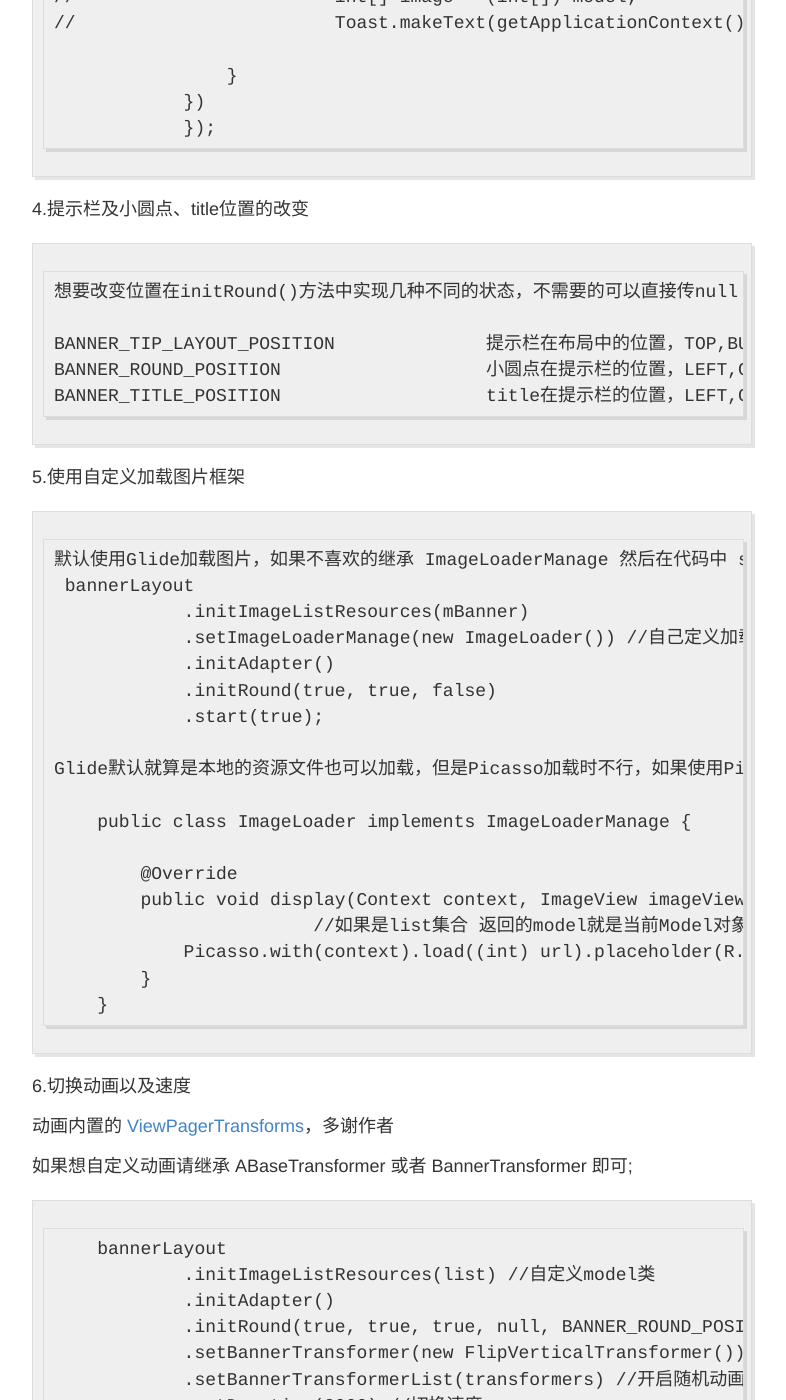
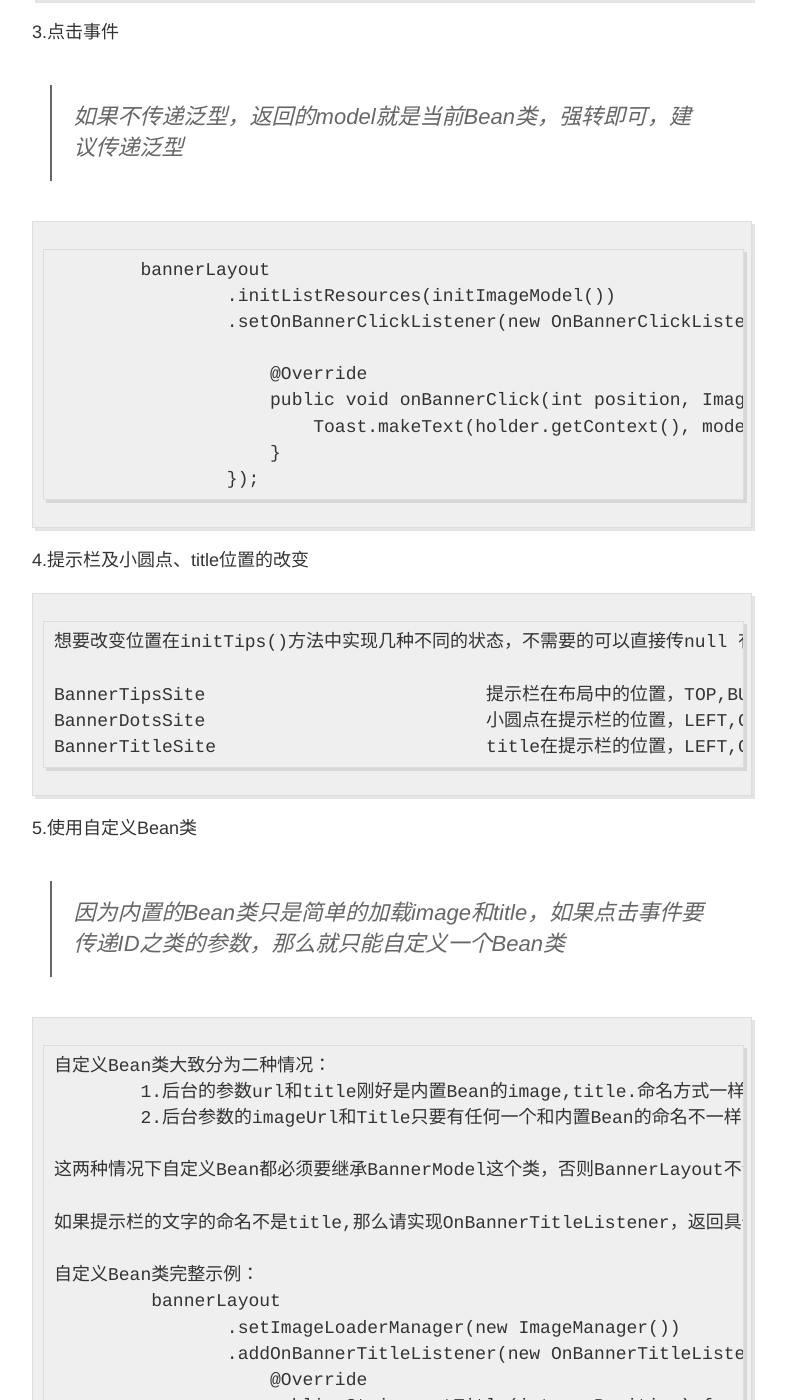
Before and after one commit to 7449/7449.github.io, a Jekyll site: the page built from _posts/2016-10-26-Android_BannerLayout.md, in a window 1280 px wide and 1400 px high, scrolled down 3514 px. Shown: the whole window, without its empty margins (248-1034 px from the left). Built offline with Jekyll 4.4.1, drawn with Linux system fonts in a browser that asks for light colours; some of the changed text lies outside the part shown.

Commit message:
update BannerLayout.md

```diff
--- a/_posts/2016-10-26-Android_BannerLayout.md
+++ b/_posts/2016-10-26-Android_BannerLayout.md
@@ -3,14 +3,14 @@ layout: post
 title: Android_BannerLayout
 ---
 
-一个支持图片无限轮播的控件，以最少的代码实现Android Banner的实现，仅需五行代码
+支持图片无限轮播的BannerLayout
 
 
 一些自定义参数请看示例代码里面的说明，这里就不再多说
 
 代码示例：[[https://github.com/7449/BannerLayout(https://github.com/7449/BannerLayout)](https://github.com/7449/BannerLayout)
 
-##支持功能
+## 支持功能
 
 
 - 可自定义小圆点（左中右）,title（左中右）,提示栏（上中下）位置
@@ -31,139 +31,166 @@ title: Android_BannerLayout
 
 - 支持动画(随机动画需要List动画集合)
 
+- 支持自定义Bean类，如果只是简单使用，可以使用系统默认的BannerBean
+
+- 支持垂直滚动，使用动画实现，所以垂直滚动不能使用动画
+
 使用效果
 
 >simple只有第一个示例默认开启轮播，其余的示例不开启轮播,simple录制有点丢帧
 
 ![](http://i.imgur.com/yLQUFvQ.gif)
 
-##基础使用方法
+## 基础使用方法
 
 >项目中引用
 
-		compile 'com.ydevelop:bannerlayout:0.0.6'
+	compile 'com.ydevelop:bannerlayout:1.0.2'
 
 >更新状态
 
-	0.0.6：修改部分代码，数组格式由int改为object，重写simple
-
-	0.0.5：添加动画，支持自定义动画，系统自带十几种动画，支持随机动画
-
-	0.0.4： 支持自定义Model类，自定的需要继承BaseModel，修改0.0.3不能点击的bug
-
-	0.0.3： 添加上次忘记添加的一些方法，支持自定义提示栏，如果自定义提示栏请不要初始化initRound()
-
-	0.0.2： 修改部分代码，加载图片可选择自定义加载框架或者使用默认的Glide
-
-	0.0.1：提交项目
+	1.0.2 : 修复动画点击bug
+	...
 
 
 >如果是网络加载图片 记得添加
 
 	<uses-permission android:name="android.permission.INTERNET" />
 
-1.数组方式（由int改为object,以便适应不同的类型）
+>简单使用方式
 
-        BannerLayout bannerLayout = (BannerLayout) findViewById(R.id.bannerLayout);
-        Object[] mImage = new Object[]{"http://ww2.sinaimg.cn/bmiddle/0060lm7Tgw1f94c6kxwh0j30dw099ta3.jpg", R.drawable.banner2, R.drawable.banner3};
-        String[] mTitle = new String[]{"bannerl", "banner2", "banner3"};
-        bannerLayout
-                .initImageArrayResources(mImage, mTitle)
-                .initAdapter()
-                .initRound(true, true, true)
-                .start(true);
+            holder.getBannerLayout()
+                    .initListResources(initImageModel())//初始化数据
+                    .initTips(true, true, true, BannerTipsSite.TOP, null, null)//设置tips
+                    .start(true, 2000)//轮播 轮播时间
+
+>细节问题
+
+	一些TipsLayout设置  比如字体大小 颜色之类的就要放在initTips之前调用，
+	1.x版本在0.x版本的基础上去掉了手动调用initAdapter()，放在了初始化数据之后主动调用，
+	所以ViewPager的一些方法就要放在初始化数据之前调用，例如滑动速度 是否竖直滑动 自定义提示栏。
+
+1.数组方式
+
+>数组使用也是在内部转化成List数据，所以点击事件以及自定义ImageLoaderManager传递的泛型均为BannerModel
+
+        Object[] mImage = ;
+        String[] mTitle = ;
+        holder.getBannerLayout()
+                .initArrayResources(mImage, mTitle)
+                .initTips(true, true, true, BannerTipsSite.BOTTOM, BannerDotsSite.LEFT, BannerTitleSite.RIGHT);
 
 2.List集合
 
-        BannerLayout bannerLayout = (BannerLayout) findViewById(R.id.bannerLayout);
         List<BannerModel> mDatas = new ArrayList<>();
-        mDatas.add(new BannerModel("http://ww2.sinaimg.cn/bmiddle/0060lm7Tgw1f94c6kxwh0j30dw099ta3.jpg", "那个时候刚恋爱，这个时候放分手"));
-        mDatas.add(new BannerModel("http://ww4.sinaimg.cn/bmiddle/0060lm7Tgw1f94c6qyhzgj30dw07t75g.jpg", "羞羞呢～"));
-        mDatas.add(new BannerModel("http://ww1.sinaimg.cn/bmiddle/0060lm7Tgw1f94c6f7f26j30dw0ii76k.jpg", "腿不长 但细"));
-        mDatas.add(new BannerModel("http://ww4.sinaimg.cn/bmiddle/0060lm7Tgw1f94c63dfjxj30dw0hjjtn.jpg", "深夜了"));
+		...
         bannerLayout
                 .initImageListResources(mDatas)
-                .initAdapter()
-                .initRound()
+                .initTips()
                 .start(true);
 
-3.点击事件，也可以自己单独写，如果是list集合 返回的是当前model对象，如果是数组，返回的object就是当前数组对象,自定义的model如果获取的json图片命名不是image，请自行实现	ImageLoaderManage，返回的object里面获取网络url
+3.点击事件
+
+>如果不传递泛型，返回的model就是当前Bean类，强转即可，建议传递泛型
 
 
-		bannerLayout
-                .initImageListResources(list)
-                .initAdapter()
-                .initRound()
-                .start(true)
-                .setOnBannerClickListener(new OnBannerClickListener() {
-                    @Override
-                    public void onBannerClick(int position, Object model) {
-                        ImageModel imageModel = (ImageModel) model;
-                        Toast.makeText(getApplicationContext(), imageModel.getTestText(), Toast.LENGTH_SHORT).show();
-                        //如果是array  返回的object是传入的数组对象
-	//                        int[] image = (int[]) model;
-	//                        Toast.makeText(getApplicationContext(), image[position], Toast.LENGTH_SHORT).show();
+            bannerLayout
+                    .initListResources(initImageModel())
+                    .setOnBannerClickListener(new OnBannerClickListener<ImageModel>() {
 
-                    }
-                })
-                });
+                        @Override
+                        public void onBannerClick(int position, ImageModel model) {
+                            Toast.makeText(holder.getContext(), model.getTestText(), Toast.LENGTH_SHORT).show();
+                        }
+                    });
 
 4.提示栏及小圆点、title位置的改变
 
-	想要改变位置在initRound()方法中实现几种不同的状态，不需要的可以直接传null 有默认的参数
+	想要改变位置在initTips()方法中实现几种不同的状态，不需要的可以直接传null 有默认的参数
 
-	BANNER_TIP_LAYOUT_POSITION 	 	提示栏在布局中的位置，TOP,BUTTOM,CENTERED三种可选
-	BANNER_ROUND_POSITION  			小圆点在提示栏的位置，LEFT,CENTERED,RIGHT三种可选
-	BANNER_TITLE_POSITION  			title在提示栏的位置，LEFT,CENTERED,RIGHT三种可选
+	BannerTipsSite 	 			提示栏在布局中的位置，TOP,BUTTOM,CENTERED三种可选
+	BannerDotsSite  			小圆点在提示栏的位置，LEFT,CENTERED,RIGHT三种可选
+	BannerTitleSite  			title在提示栏的位置，LEFT,CENTERED,RIGHT三种可选
 
-5.使用自定义加载图片框架
+5.使用自定义Bean类
 
-	默认使用Glide加载图片，如果不喜欢的继承 ImageLoaderManage 然后在代码中 setImageLoaderManage.
+>因为内置的Bean类只是简单的加载image和title，如果点击事件要传递ID之类的参数，那么就只能自定义一个Bean类
+
+	自定义Bean类大致分为二种情况：
+		1.后台的参数url和title刚好是内置Bean的image,title.命名方式一样，那么可以直接使用.
+		2.后台参数的imageUrl和Title只要有任何一个和内置Bean的命名不一样的，就必须要自定义ImageLoaderManage,因为BannerLayout默认的是获取BannerModel里面的image和title，除非你和后台协商好，让他把命名改一下
+
+	这两种情况下自定义Bean都必须要继承BannerModel这个类，否则BannerLayout不会识别出来，至于自定义ImageLoaderManager请看第六条
+
+	如果提示栏的文字的命名不是title,那么请实现OnBannerTitleListener，返回具体的title即可
+
+	自定义Bean类完整示例：
+		 bannerLayout
+                    .setImageLoaderManager(new ImageManager())
+                    .addOnBannerTitleListener(new OnBannerTitleListener() {
+                        @Override
+                        public String getTitle(int newPosition) {
+                            return initBannerBean().get(newPosition).getThisTitle();
+                        }
+                    })
+                    .initImageListResources(initBannerBean())
+                    .initTips(true, true, true);
+
+6.使用自定义加载图片框架
+
+>BannerLayout内部引用Glide3.7.0，如果不想在你的项目中使用这个版本，请用exclude将它排除掉，再自行引入你使用的版本
+
+	默认使用Glide加载图片，如果不喜欢的继承 ImageLoaderManager 然后在代码中 setImageLoaderManager.
+
 	 bannerLayout
                 .initImageListResources(mBanner)
                 .setImageLoaderManage(new ImageLoader()) //自己定义加载图片的方式
-                .initAdapter()
-                .initRound(true, true, false)
+                .initTips(true, true, false)
                 .start(true);
 
-	Glide默认就算是本地的资源文件也可以加载，但是Picasso加载时不行，如果使用Picasso加载图片请把url强转成int类型，其他的没有试过。
+	public class ImageManager implements ImageLoaderManager<BannerBean> {
 
-	    public class ImageLoader implements ImageLoaderManage {
+	    @Override
+	    public void display(Context context, ImageView imageView, BannerBean model) {
+	        Picasso.with(context)
+	                .load(model.getImageUrl())
+	                .placeholder(R.mipmap.ic_launcher)
+	                .error(R.mipmap.ic_launcher)
+	                .into(imageView);
+	    }
+	}
 
-	        @Override
-	        public void display(Context context, ImageView imageView, Object url, Object model) {
-				//如果是list集合 返回的model就是当前Model对象，如果是数组，返回的model就是当前数组对象
-	            Picasso.with(context).load((int) url).placeholder(R.mipmap.ic_launcher).error(R.mipmap.ic_launcher).into(imageView);
-	        }
-	    }
+7.切换动画以及速度
 
-6.切换动画以及速度
+>垂直滚动的动画
+
+viewpager的垂直这里用的是动画，所以只要选择了垂直滚动，设置动画无效
 
 动画内置的 [ViewPagerTransforms](https://github.com/ToxicBakery/ViewPagerTransforms)，多谢作者
 
-如果想自定义动画请继承 ABaseTransformer 或者 BannerTransformer 即可;
 
-        bannerLayout
-                .initImageListResources(list) //自定义model类
-                .initAdapter()
-                .initRound(true, true, true, null, BANNER_ROUND_POSITION.LEFT, BANNER_TITLE_POSITION.CENTERED)
-                .setBannerTransformer(new FlipVerticalTransformer())  //切换动画效果
-                .setBannerTransformerList(transformers) //开启随机动画,这里设置，那就没必要设置切换动画效果了，需要一个list动画集合
-                .setDuration(3000) //切换速度
-                .start();
+	如果想自定义动画请继承 ABaseTransformer 或者 BannerTransformer 即可;
 
-如果只想使用内置的动画可以用 BANNER_ANIMATION 进行选择
+	        bannerLayout
+	                .initImageListResources(list) //自定义model类
+	                .initTips()
+	                .setBannerTransformer(new FlipVerticalTransformer())  //切换动画效果
+	                .setBannerTransformerList(transformers) //开启随机动画,这里设置，那就没必要设置切换动画效果了，需要一个list动画集合
+	                .setDuration(3000) //切换速度
+	                .start();
 
-例：
+	如果只想使用内置的动画可以用 BannerAnimationType 进行选择
 
-	   bannerLayout
-                .initImageListResources(list) //自定义model类
-                .initAdapter()
-                .initRound(true, true, true, null, BANNER_ROUND_POSITION.LEFT, BANNER_TITLE_POSITION.CENTERED)
-                .setBannerTransformer(BANNER_ANIMATION.CUBE_IN)
-                .start();
+	例：
 
-动画集合：
+		   bannerLayout
+	                .initImageListResources(list) //自定义model类
+	                .initTips()
+	                .setBannerTransformer(BannerAnimationType.CUBE_IN)
+	                .start();
+
+8.动画集合：
+
 
 >自定义动画集合
 
@@ -173,19 +200,18 @@ title: Android_BannerLayout
 
 >系统动画集合
 
-		 List<BANNER_ANIMATION> enumTransformer = new ArrayList<>();
+		 List<BannerAnimationType> enumTransformer = new ArrayList<>();
 
-		bannerLayout..setBannerSystemTransformerList(enumTransformer);
+		bannerLayout.setBannerSystemTransformerList(enumTransformer);
 
-7.自定义提示栏
+9.自定义提示栏
 
->自定义提示栏不建议使用，为了简便才封装，如果使用自定义提示栏就违背初衷，所以没有什么能快速设置的功能请尽量提[lssues](https://github.com/7449/BannerLayoutSimple/issues),除非是非常奇葩的需求，再使用自定义提示栏吧
+>自定义提示栏不建议使用，没有什么能快速设置的功能请尽量提[lssues](https://github.com/7449/BannerLayoutSimple/issues)
 
         bannerLayout
                 .initImageListResources(mDatas)
                 .addOnBannerPageChangeListener(new BannerOnPage())
-				.addPromptBar(new PromptBarView(getBaseContext())) //自定义提示栏view initAdapter之前调用生效
-                .initAdapter()
+				.addPromptBar(new PromptBarView(getBaseContext()))
                 .start(true);
 
      /**
@@ -208,7 +234,7 @@ title: Android_BannerLayout
 	    }
 	}
 
->最后调用start（）的时候可以决定是否开启自动轮播，不管在fragment还是activity里面，应该在合适的生命周期里选择暂停或者恢复轮播（如果开启了自动轮播），BannerLayout已经提供了方法，使用者直接调用就可以了，如果使用List数据，请使用BannerModel
+>最后调用start()的时候可以决定是否开启自动轮播，不管在fragment还是activity里面，应该在合适的生命周期里选择暂停或者恢复轮播（如果开启了自动轮播），BannerLayout已经提供了方法，使用者直接调用就可以了
 
 
 
@@ -219,30 +245,24 @@ title: Android_BannerLayout
 delay_time   						|轮播时间					|默认2s
 start_rotation   					|是否开启自动轮播				|true 开启，默认不开启
 view_pager_touch_mode   			|viewpager是否可以手动滑动	|true禁止滑动,false可以滑动，默认可以滑动
-round_selector   					|小圆点状态选择器				|可参考自带的
-round_container_background_switch   |是否显示提示控件的背景		|true 显示，默认不显示
-round_left_margin   				|小圆点的marginLeft			|默认10
-round_right_margin   				|小圆点的marginRight			|默认10
+banner_duration						|viewPager切换速度			|默认800，越大越慢
+banner_isVertical					|viewPager垂直滚动			|默认不是垂直滚动，true开启
+dots_visible		  				|是否显示小圆点				|默认显示
+dots_selector   					|小圆点状态选择器				|可参考自带的
+dots_left_margin	   				|小圆点的marginLeft			|默认10
+dots_right_margin   				|小圆点的marginRight			|默认10
+dots_width   						|小圆点width					|默认15
+dots_height   						|小圆点height				|默认15
+is_tips_background					|是否显示提示控件的背景		|true 显示，默认不显示
+tips_background				   		|BannerTips背景色			|默认半透明色
+tips_width				   			|BannerTips宽度				|填充屏幕
+tips_height			 				|BannerTips高度				|默认50
+glide_error_image  					|glide加载错误占位符			|默认android自带图标
+glide_place_image  					|glide加载中占位符			|默认android自带图标
+title_visible		  				|是否显示title				|默认不显示
+title_size			   				|字体大小					|默认12
+title_color		 					|字体颜色					|默认黄色
+title_width		 					|字体width					|默认自适应
+title_height		 				|字体height					|默认自适应
 title_left_margin   				|title marginLeft			|默认10
 title_right_margin   				|title marginRight			|默认10
-round_width   						|小圆点width					|默认15
-round_height   						|小圆点height				|默认15
-round_container_background   		|BannerRound背景色			|默认半透明色
-round_container_width   			|BannerRound宽度				|填充屏幕
-round_container_height 				|BannerRound高度				|默认50
-glide_error_image  					|glide加载错误占位符			|默认android自带图标
-glide_place_image  					|glide加载中占位符			|默认android自带图标
-banner_round_visible  				|是否显示小圆点				|默认显示
-banner_title_visible  				|是否显示title				|默认不显示
-banner_title_size   				|字体大小					|默认12
-banner_title_color 					|字体颜色					|默认黄色
-banner_title_width 					|字体width					|默认自适应
-banner_title_height 				|字体height					|默认自适应
-banner_duration						|viewPager切换速度			|默认1500，越大越慢
-
-#最后
-
-BannerLayout这个类里面的注释我感觉已经很详细了，如果上面的设置有不懂得可以看BannerLayout。
-我一个人肯定测不出来所有bug，所以现在我也不知道哪里还有问题，基本的使用暂时没发现问题。
-如果有人在使用的过程中出现未知或者莫名其妙的bug，欢迎提 [lssues](https://github.com/7449/BannerLayoutSimple/issues),
-至于图片加载我直接是内置了Glide来加载图片。不管本地或者网络的图片都可以，但是要记得添加网络权限
```
